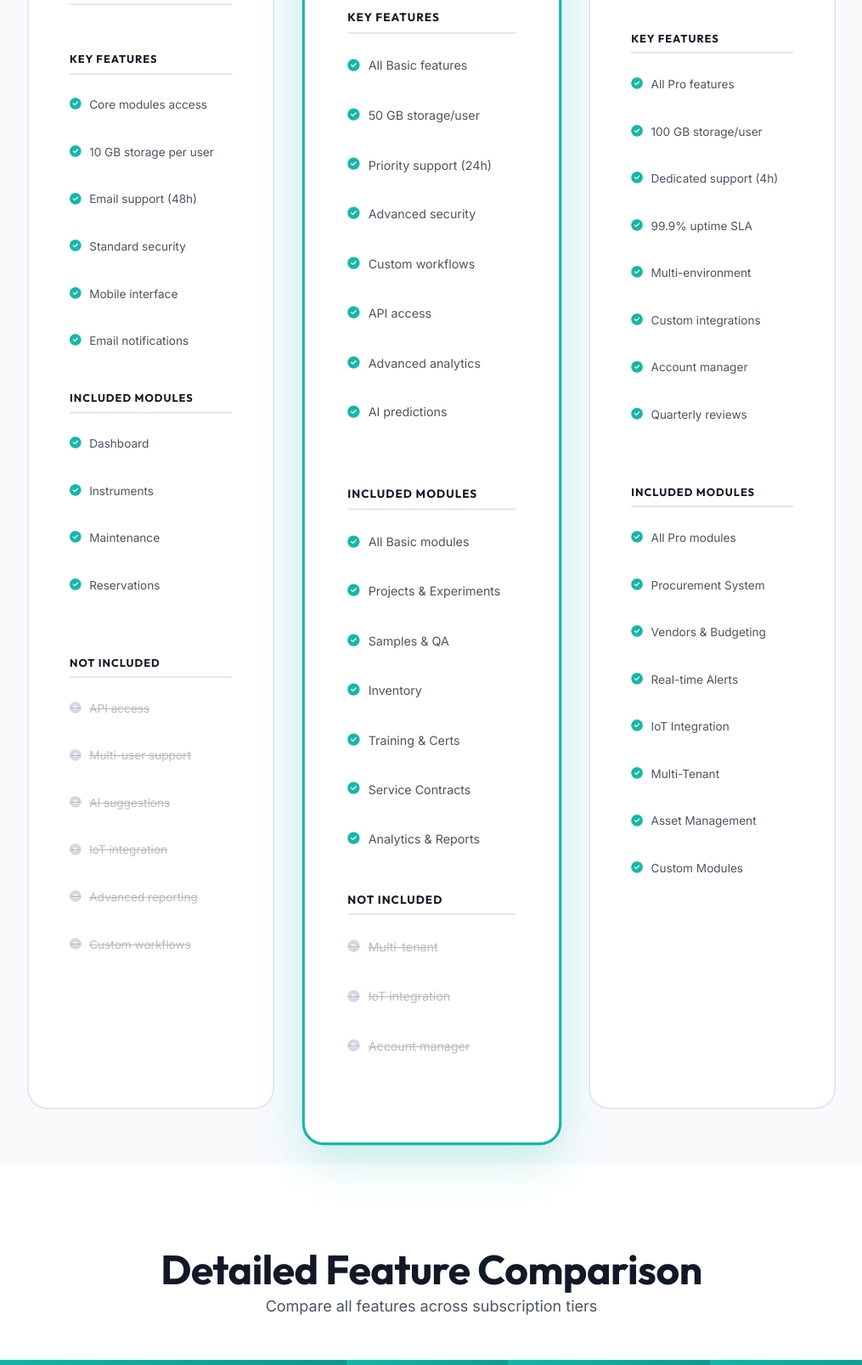
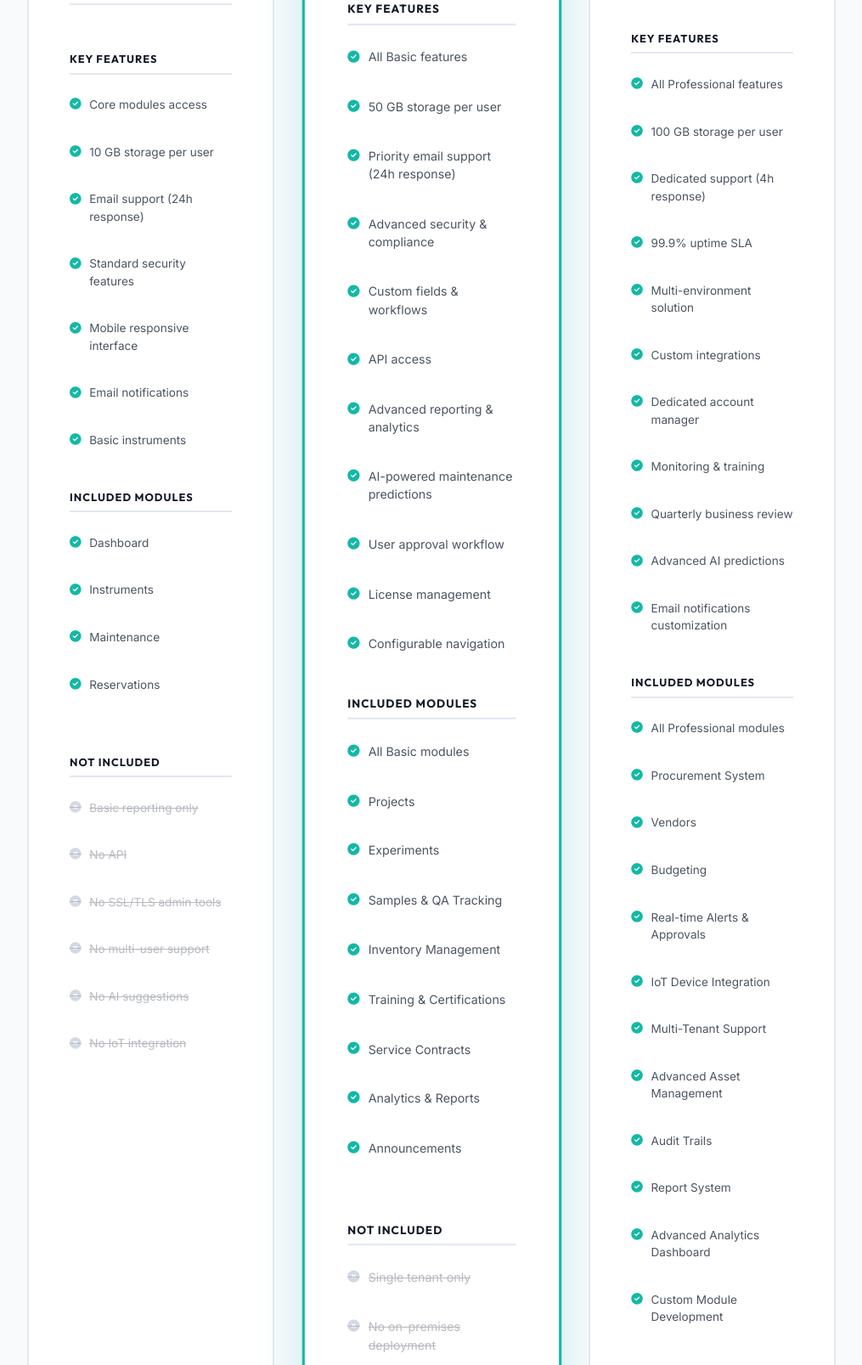
Before and after one commit to limstechxl-star/lims, a website: page public/pricing.html in a window 1280 px wide. Shown: the part 847-2454 px from the top of the page at 85% size, without its empty margins (132-1147 px from the left). Drawn offline with Linux system fonts and the light colour scheme.

Commit message:
fix: Restore missing div in pricing.html Basic plan structure

```diff
--- a/public/pricing.html
+++ b/public/pricing.html
@@ -408,10 +408,11 @@
                             <ul class="feature-list">
                                 <li><i class="fa-solid fa-check-circle"></i> Core modules access</li>
                                 <li><i class="fa-solid fa-check-circle"></i> 10 GB storage per user</li>
-                                <li><i class="fa-solid fa-check-circle"></i> Email support (48h)</li>
-                                <li><i class="fa-solid fa-check-circle"></i> Standard security</li>
-                                <li><i class="fa-solid fa-check-circle"></i> Mobile interface</li>
+                                <li><i class="fa-solid fa-check-circle"></i> Email support (24h response)</li>
+                                <li><i class="fa-solid fa-check-circle"></i> Standard security features</li>
+                                <li><i class="fa-solid fa-check-circle"></i> Mobile responsive interface</li>
                                 <li><i class="fa-solid fa-check-circle"></i> Email notifications</li>
+                                <li><i class="fa-solid fa-check-circle"></i> Basic instruments</li>
                             </ul>
 
                             <h4 class="feature-section-title">Included Modules</h4>
@@ -427,14 +428,16 @@
                         <div class="feature-column">
                             <h4 class="feature-section-title">Not Included</h4>
                             <ul class="feature-list">
-                                <li class="not-included"><i class="fa-solid fa-times-circle"></i> API access</li>
-                                <li class="not-included"><i class="fa-solid fa-times-circle"></i> Multi-user support
+                                <li class="not-included"><i class="fa-solid fa-times-circle"></i> Basic reporting only
                                 </li>
-                                <li class="not-included"><i class="fa-solid fa-times-circle"></i> AI suggestions</li>
-                                <li class="not-included"><i class="fa-solid fa-times-circle"></i> IoT integration</li>
-                                <li class="not-included"><i class="fa-solid fa-times-circle"></i> Advanced reporting
+                                <li class="not-included"><i class="fa-solid fa-times-circle"></i> No API</li>
+                                <li class="not-included"><i class="fa-solid fa-times-circle"></i> No SSL/TLS admin tools
                                 </li>
-                                <li class="not-included"><i class="fa-solid fa-times-circle"></i> Custom workflows</li>
+                                <li class="not-included"><i class="fa-solid fa-times-circle"></i> No multi-user support
+                                </li>
+                                <li class="not-included"><i class="fa-solid fa-times-circle"></i> No AI suggestions</li>
+                                <li class="not-included"><i class="fa-solid fa-times-circle"></i> No IoT integration
+                                </li>
                             </ul>
                         </div>
                     </div>
@@ -457,34 +460,43 @@
                             <h4 class="feature-section-title">Key Features</h4>
                             <ul class="feature-list">
                                 <li><i class="fa-solid fa-check-circle"></i> All Basic features</li>
-                                <li><i class="fa-solid fa-check-circle"></i> 50 GB storage/user</li>
-                                <li><i class="fa-solid fa-check-circle"></i> Priority support (24h)</li>
-                                <li><i class="fa-solid fa-check-circle"></i> Advanced security</li>
-                                <li><i class="fa-solid fa-check-circle"></i> Custom workflows</li>
+                                <li><i class="fa-solid fa-check-circle"></i> 50 GB storage per user</li>
+                                <li><i class="fa-solid fa-check-circle"></i> Priority email support (24h response)</li>
+                                <li><i class="fa-solid fa-check-circle"></i> Advanced security & compliance</li>
+                                <li><i class="fa-solid fa-check-circle"></i> Custom fields & workflows</li>
                                 <li><i class="fa-solid fa-check-circle"></i> API access</li>
-                                <li><i class="fa-solid fa-check-circle"></i> Advanced analytics</li>
-                                <li><i class="fa-solid fa-check-circle"></i> AI predictions</li>
+                                <li><i class="fa-solid fa-check-circle"></i> Advanced reporting & analytics</li>
+                                <li><i class="fa-solid fa-check-circle"></i> AI-powered maintenance predictions</li>
+                                <li><i class="fa-solid fa-check-circle"></i> User approval workflow</li>
+                                <li><i class="fa-solid fa-check-circle"></i> License management</li>
+                                <li><i class="fa-solid fa-check-circle"></i> Configurable navigation</li>
+                            </ul>
+
+                            <h4 class="feature-section-title">Included Modules</h4>
+                            <ul class="feature-list">
+                                <li><i class="fa-solid fa-check-circle"></i> All Basic modules</li>
+                                <li><i class="fa-solid fa-check-circle"></i> Projects</li>
+                                <li><i class="fa-solid fa-check-circle"></i> Experiments</li>
+                                <li><i class="fa-solid fa-check-circle"></i> Samples & QA Tracking</li>
+                                <li><i class="fa-solid fa-check-circle"></i> Inventory Management</li>
+                                <li><i class="fa-solid fa-check-circle"></i> Training & Certifications</li>
+                                <li><i class="fa-solid fa-check-circle"></i> Service Contracts</li>
+                                <li><i class="fa-solid fa-check-circle"></i> Analytics & Reports</li>
+                                <li><i class="fa-solid fa-check-circle"></i> Announcements</li>
                             </ul>
                         </div>
 
                         <!-- Right Column -->
                         <div class="feature-column">
-                            <h4 class="feature-section-title">Included Modules</h4>
-                            <ul class="feature-list">
-                                <li><i class="fa-solid fa-check-circle"></i> All Basic modules</li>
-                                <li><i class="fa-solid fa-check-circle"></i> Projects & Experiments</li>
-                                <li><i class="fa-solid fa-check-circle"></i> Samples & QA</li>
-                                <li><i class="fa-solid fa-check-circle"></i> Inventory</li>
-                                <li><i class="fa-solid fa-check-circle"></i> Training & Certs</li>
-                                <li><i class="fa-solid fa-check-circle"></i> Service Contracts</li>
-                                <li><i class="fa-solid fa-check-circle"></i> Analytics & Reports</li>
-                            </ul>
-
                             <h4 class="feature-section-title">Not Included</h4>
                             <ul class="feature-list">
-                                <li class="not-included"><i class="fa-solid fa-times-circle"></i> Multi-tenant</li>
-                                <li class="not-included"><i class="fa-solid fa-times-circle"></i> IoT integration</li>
-                                <li class="not-included"><i class="fa-solid fa-times-circle"></i> Account manager</li>
+                                <li class="not-included"><i class="fa-solid fa-times-circle"></i> Single tenant only
+                                </li>
+                                <li class="not-included"><i class="fa-solid fa-times-circle"></i> No on-premises
+                                    deployment
+                                </li>
+                                <li class="not-included"><i class="fa-solid fa-times-circle"></i> No IoT integration
+                                </li>
                             </ul>
                         </div>
                     </div>
@@ -506,29 +518,33 @@
                         <div class="feature-column">
                             <h4 class="feature-section-title">Key Features</h4>
                             <ul class="feature-list">
-                                <li><i class="fa-solid fa-check-circle"></i> All Pro features</li>
-                                <li><i class="fa-solid fa-check-circle"></i> 100 GB storage/user</li>
-                                <li><i class="fa-solid fa-check-circle"></i> Dedicated support (4h)</li>
+                                <li><i class="fa-solid fa-check-circle"></i> All Professional features</li>
+                                <li><i class="fa-solid fa-check-circle"></i> 100 GB storage per user</li>
+                                <li><i class="fa-solid fa-check-circle"></i> Dedicated support (4h response)</li>
                                 <li><i class="fa-solid fa-check-circle"></i> 99.9% uptime SLA</li>
-                                <li><i class="fa-solid fa-check-circle"></i> Multi-environment</li>
+                                <li><i class="fa-solid fa-check-circle"></i> Multi-environment solution</li>
                                 <li><i class="fa-solid fa-check-circle"></i> Custom integrations</li>
-                                <li><i class="fa-solid fa-check-circle"></i> Account manager</li>
-                                <li><i class="fa-solid fa-check-circle"></i> Quarterly reviews</li>
+                                <li><i class="fa-solid fa-check-circle"></i> Dedicated account manager</li>
+                                <li><i class="fa-solid fa-check-circle"></i> Monitoring & training</li>
+                                <li><i class="fa-solid fa-check-circle"></i> Quarterly business review</li>
+                                <li><i class="fa-solid fa-check-circle"></i> Advanced AI predictions</li>
+                                <li><i class="fa-solid fa-check-circle"></i> Email notifications customization</li>
                             </ul>
-                        </div>
 
-                        <!-- Right Column -->
-                        <div class="feature-column">
                             <h4 class="feature-section-title">Included Modules</h4>
                             <ul class="feature-list">
-                                <li><i class="fa-solid fa-check-circle"></i> All Pro modules</li>
+                                <li><i class="fa-solid fa-check-circle"></i> All Professional modules</li>
                                 <li><i class="fa-solid fa-check-circle"></i> Procurement System</li>
-                                <li><i class="fa-solid fa-check-circle"></i> Vendors & Budgeting</li>
-                                <li><i class="fa-solid fa-check-circle"></i> Real-time Alerts</li>
-                                <li><i class="fa-solid fa-check-circle"></i> IoT Integration</li>
-                                <li><i class="fa-solid fa-check-circle"></i> Multi-Tenant</li>
-                                <li><i class="fa-solid fa-check-circle"></i> Asset Management</li>
-                                <li><i class="fa-solid fa-check-circle"></i> Custom Modules</li>
+                                <li><i class="fa-solid fa-check-circle"></i> Vendors</li>
+                                <li><i class="fa-solid fa-check-circle"></i> Budgeting</li>
+                                <li><i class="fa-solid fa-check-circle"></i> Real-time Alerts & Approvals</li>
+                                <li><i class="fa-solid fa-check-circle"></i> IoT Device Integration</li>
+                                <li><i class="fa-solid fa-check-circle"></i> Multi-Tenant Support</li>
+                                <li><i class="fa-solid fa-check-circle"></i> Advanced Asset Management</li>
+                                <li><i class="fa-solid fa-check-circle"></i> Audit Trails</li>
+                                <li><i class="fa-solid fa-check-circle"></i> Report System</li>
+                                <li><i class="fa-solid fa-check-circle"></i> Advanced Analytics Dashboard</li>
+                                <li><i class="fa-solid fa-check-circle"></i> Custom Module Development</li>
                             </ul>
                         </div>
                     </div>
```
